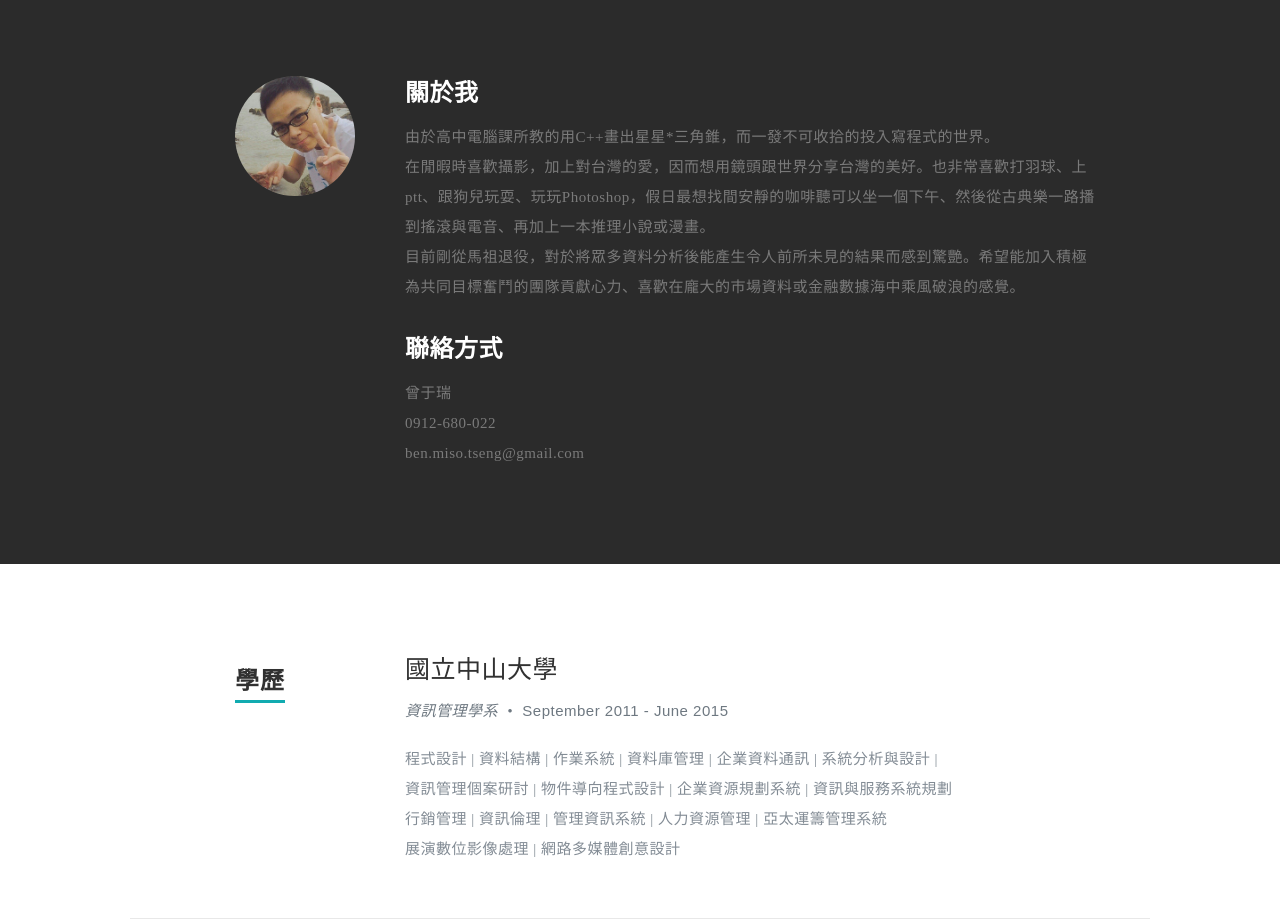
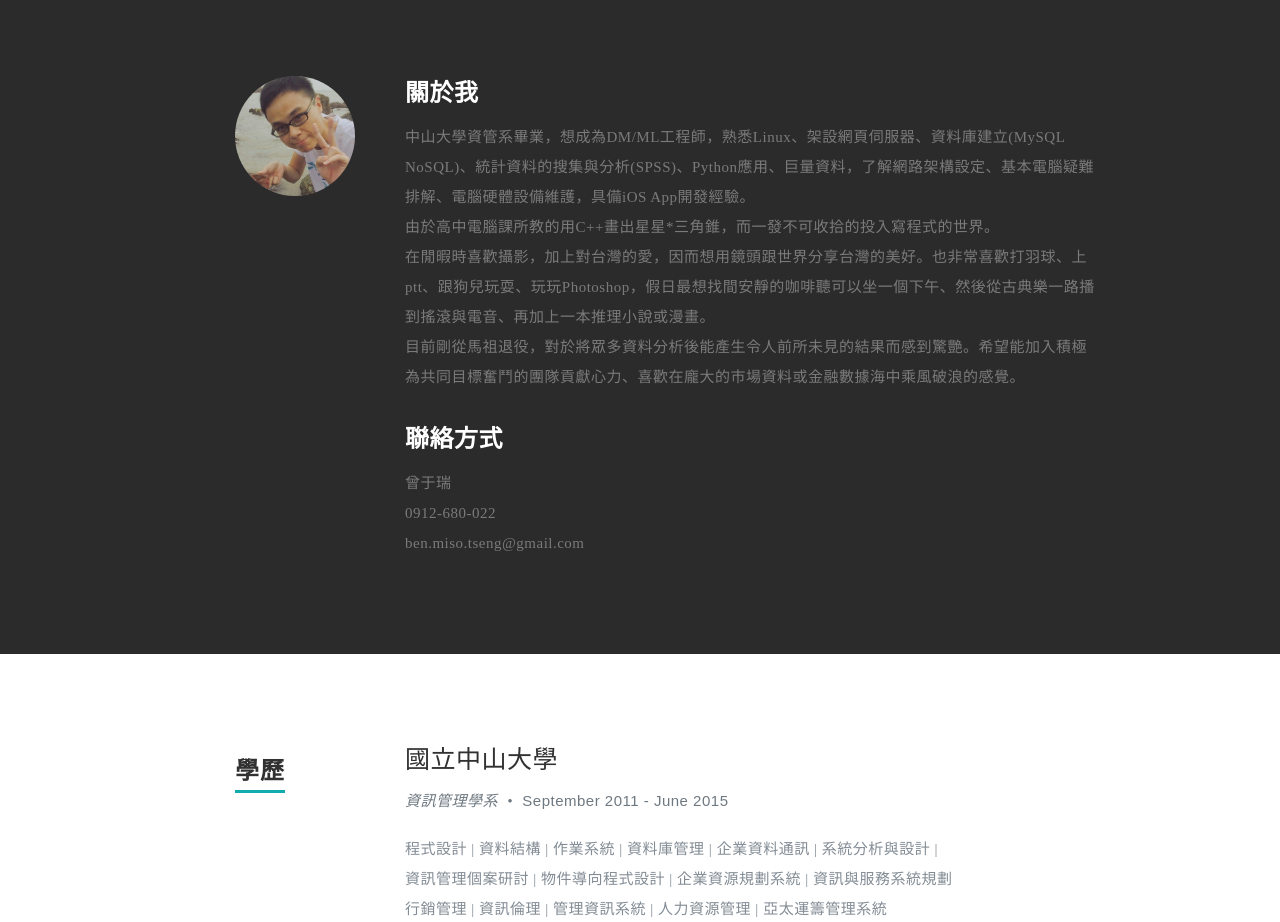
Before and after one commit to BenMisoTseng/benzengResume, a plain HTML site: page index.html in a window 1280 px wide. Shown: the part 820-1742 px from the top of the page. Drawn offline with nearby package versions, Linux system fonts and the light colour scheme; a web font is replaced by a local one.

Commit message:
Update index.html

```diff
--- a/index.html
+++ b/index.html
@@ -98,6 +98,7 @@
             <h2>關於我</h2>
 
             <p>
+               中山大學資管系畢業，想成為DM/ML工程師，熟悉Linux、架設網頁伺服器、資料庫建立(MySQL NoSQL)、統計資料的搜集與分析(SPSS)、Python應用、巨量資料，了解網路架構設定、基本電腦疑難排解、電腦硬體設備維護，具備iOS App開發經驗。<br/>
                由於高中電腦課所教的用C++畫出星星*三角錐，而一發不可收拾的投入寫程式的世界。<br/>
                在閒暇時喜歡攝影，加上對台灣的愛，因而想用鏡頭跟世界分享台灣的美好。也非常喜歡打羽球、上ptt、跟狗兒玩耍、玩玩Photoshop，假日最想找間安靜的咖啡聽可以坐一個下午、然後從古典樂一路播到搖滾與電音、再加上一本推理小說或漫畫。<br/>
                目前剛從馬祖退役，對於將眾多資料分析後能產生令人前所未見的結果而感到驚艷。希望能加入積極為共同目標奮鬥的團隊貢獻心力、喜歡在龐大的市場資料或金融數據海中乘風破浪的感覺。
```
